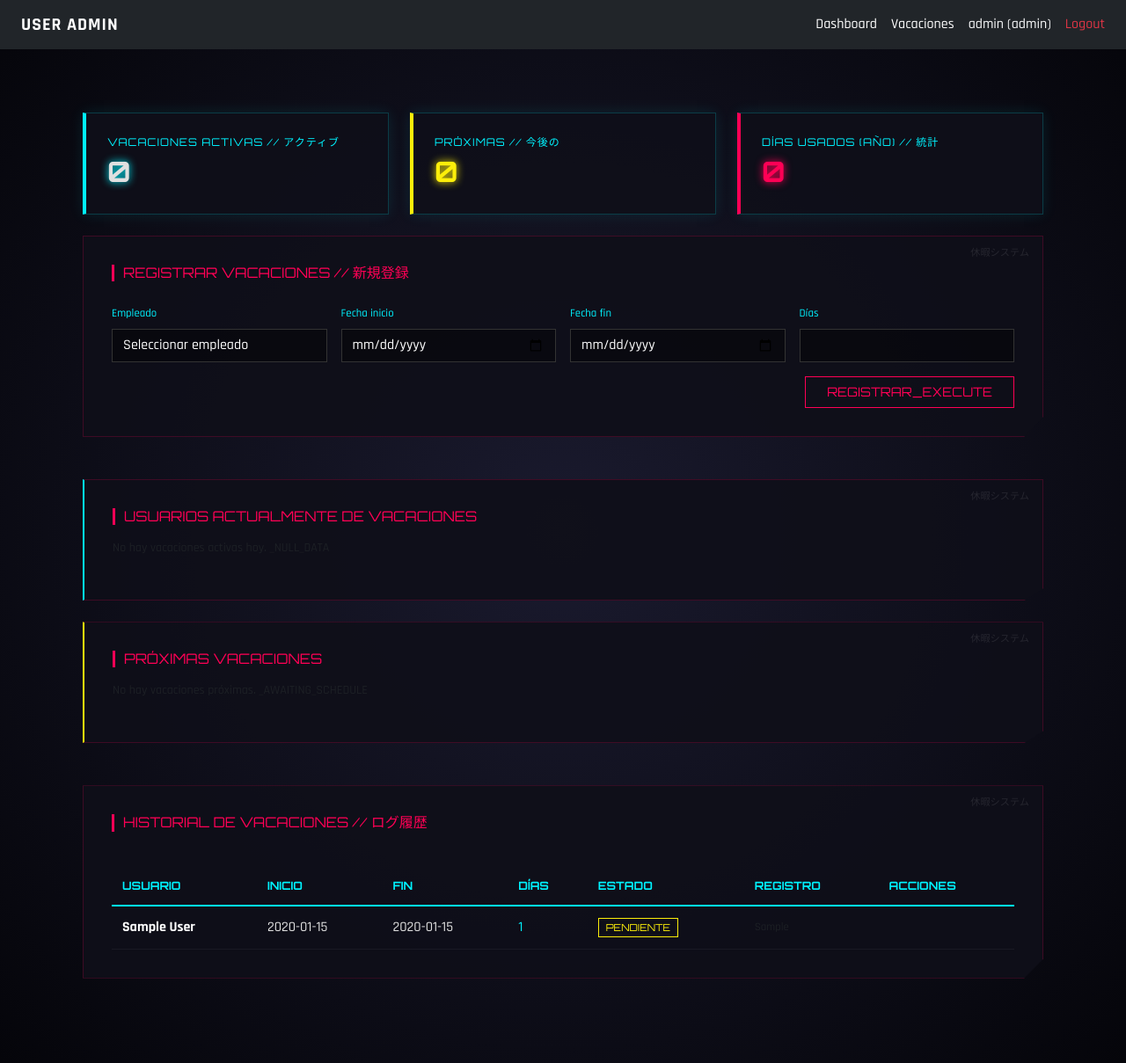
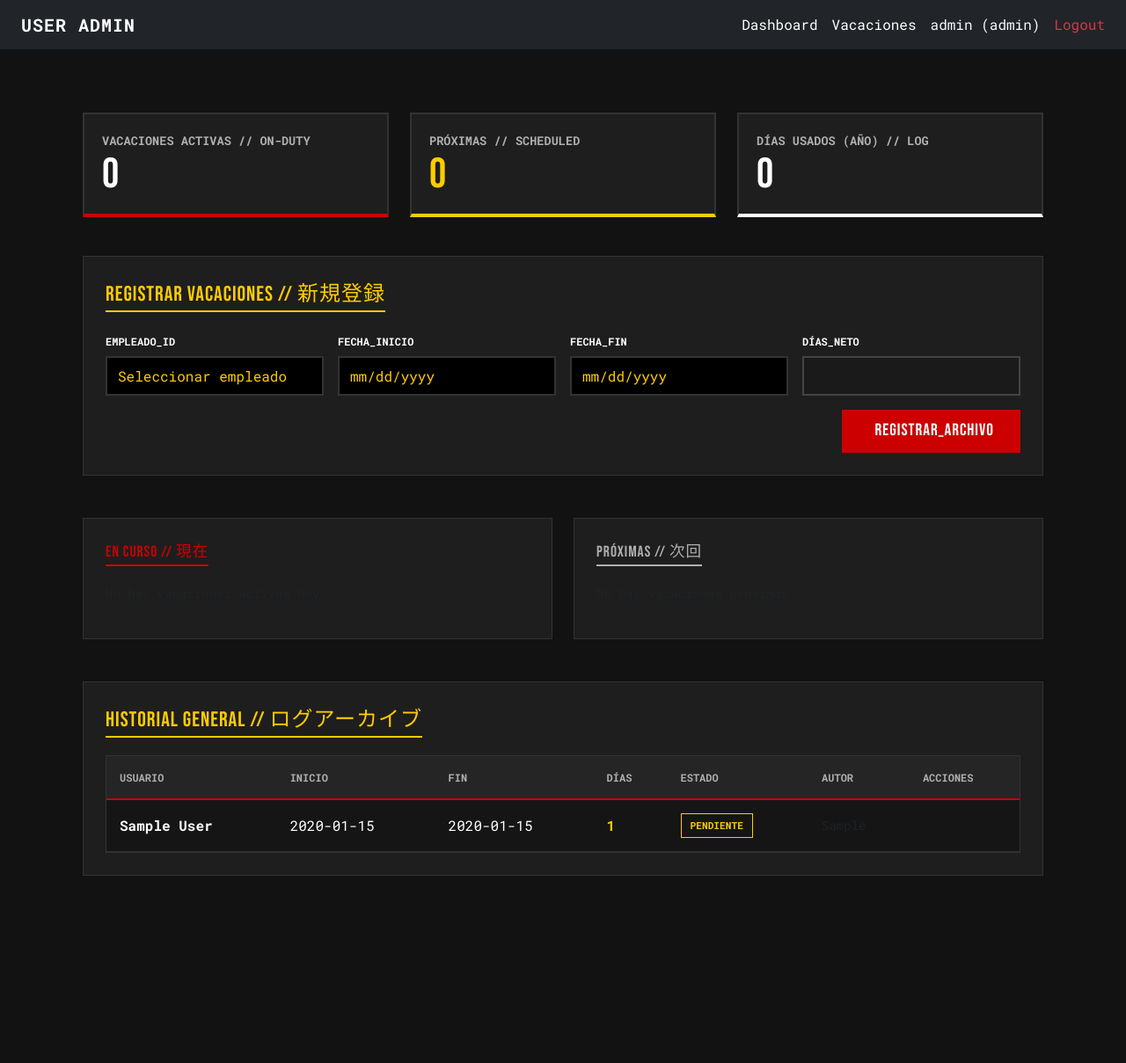
Before and after one commit to Corose/dashboard, a Flask app: page /vacaciones in a window 1280 px wide. Shown: the whole page at 88% size. After the commit the page ends 996 px from the top, so only its background shows below. Run offline with Flask 3, Linux system fonts and the light colour scheme; a user stored in the database is signed in; tables that the repository leaves empty hold one stand-in row (values such as "Sample post").

Commit message:
Fix Diseño v6

```diff
--- a/templates/vacaciones.html
+++ b/templates/vacaciones.html
@@ -2,151 +2,162 @@
 {% block content %}
 
 <style>
-    @import url('https://fonts.googleapis.com/css2?family=Orbitron:wght@400;700&family=Rajdhani:wght@300;500;700&display=swap');
+    @import url('https://fonts.googleapis.com/css2?family=Roboto+Mono:wght@400;700&family=Bebas+Neue&display=swap');
 
     :root {
-        --bg-dark: #05050a;
-        --neon-cyan: #00f3ff;
-        --neon-magenta: #ff0055;
-        --neon-yellow: #fcee0a;
-        --card-bg: rgba(15, 15, 25, 0.9);
+        --oni-red: #cc0000;
+        --hazard-yellow: #ffcc00;
+        --industrial-dark: #121212;
+        --panel-bg: #1e1e1e;
+        --text-main: #ffffff;
+        --text-muted: #b0b0b0;
+        --border-color: #333333;
     }
 
     body {
-        background-color: var(--bg-dark);
-        background-image: radial-gradient(circle at 50% 50%, #1a1a2e 0%, #05050a 100%);
-        color: #e0e0e0;
-        font-family: 'Rajdhani', sans-serif;
+        background-color: var(--industrial-dark);
+        color: var(--text-main);
+        font-family: 'Roboto Mono', monospace; /* Tipografía técnica muy legible */
     }
 
-    .container { position: relative; }
-
-    /* KPI CARDS */
+    /* KPI CARDS - Diseño robusto */
     .kpi-card {
-        background: var(--card-bg);
-        border: 1px solid rgba(0, 243, 255, 0.2);
-        border-left: 4px solid var(--neon-cyan);
-        padding: 1.5rem;
-        box-shadow: 0 0 15px rgba(0, 243, 255, 0.1);
-        transition: transform 0.3s, box-shadow 0.3s;
-    }
-    .kpi-card:hover {
-        transform: translateY(-5px);
-        box-shadow: 0 0 25px rgba(0, 243, 255, 0.3);
+        background: var(--panel-bg);
+        border: 2px solid var(--border-color);
+        border-bottom: 4px solid var(--oni-red);
+        padding: 20px;
+        margin-bottom: 20px;
     }
     .kpi-title {
-        font-family: 'Orbitron', sans-serif;
-        font-size: 0.75rem;
-        letter-spacing: 1px;
-        color: var(--neon-cyan);
+        color: var(--text-muted);
+        font-size: 0.85rem;
+        font-weight: bold;
+        text-transform: uppercase;
+        margin-bottom: 5px;
     }
     .kpi-number {
-        font-family: 'Orbitron', sans-serif;
+        font-family: 'Bebas Neue', cursive;
+        font-size: 3rem;
+        color: var(--text-main);
+        line-height: 1;
+    }
+    .kpi-icon {
         font-size: 2rem;
-        font-weight: 700;
-        text-shadow: 0 0 10px var(--neon-cyan);
-    }
-    .kpi-icon { font-size: 1.8rem; opacity: 0.7; color: var(--neon-cyan); }
-
-    /* CUSTOM CARDS & FORMS */
-    .card-custom {
-        background: var(--card-bg);
-        border: 1px solid rgba(255, 0, 85, 0.2);
-        padding: 2rem;
-        position: relative;
-        clip-path: polygon(0 0, 100% 0, 100% 90%, 98% 100%, 0 100%);
-    }
-    .card-custom h6 {
-        font-family: 'Orbitron', sans-serif;
-        color: var(--neon-magenta);
-        text-transform: uppercase;
-        border-left: 3px solid var(--neon-magenta);
-        padding-left: 10px;
+        color: var(--oni-red);
     }
 
-    .form-label { color: var(--neon-cyan); font-weight: 500; font-size: 0.8rem; }
+    /* CARD CUSTOM - Formularios y Secciones */
+    .card-custom {
+        background: var(--panel-bg);
+        border: 1px solid var(--border-color);
+        padding: 25px;
+        position: relative;
+    }
+    .section-header {
+        font-family: 'Bebas Neue', cursive;
+        font-size: 1.5rem;
+        color: var(--hazard-yellow);
+        letter-spacing: 1px;
+        border-bottom: 2px solid var(--hazard-yellow);
+        margin-bottom: 20px;
+        display: inline-block;
+    }
+
+    /* CAMPOS DE FORMULARIO - Máxima visibilidad */
+    .form-label {
+        color: var(--text-main);
+        font-weight: bold;
+        text-transform: uppercase;
+        font-size: 0.75rem;
+        margin-bottom: 8px;
+    }
     .form-control {
-        background: rgba(0, 0, 0, 0.4);
-        border: 1px solid #333;
-        color: #fff;
-        border-radius: 0;
+        background: #000000 !important;
+        border: 2px solid var(--border-color) !important;
+        border-radius: 0 !important;
+        color: var(--hazard-yellow) !important;
+        font-size: 1rem !important;
+        height: 45px;
     }
     .form-control:focus {
-        background: rgba(0, 0, 0, 0.6);
-        border-color: var(--neon-cyan);
-        box-shadow: 0 0 8px rgba(0, 243, 255, 0.4);
-        color: #fff;
+        border-color: var(--oni-red) !important;
+        box-shadow: none !important;
+    }
+    /* Estilo para el input readonly */
+    input[readonly] {
+        background: #1a1a1a !important;
+        border-color: #444 !important;
     }
 
-    /* BUTTONS */
-    .btn-danger {
-        background: transparent;
-        border: 1px solid var(--neon-magenta);
-        color: var(--neon-magenta);
-        font-family: 'Orbitron', sans-serif;
-        font-size: 0.9rem;
+    /* BOTONES */
+    .btn-registrar {
+        background-color: var(--oni-red);
+        color: white;
+        border: none;
+        border-radius: 0;
+        padding: 10px 30px;
+        font-family: 'Bebas Neue', cursive;
+        font-size: 1.2rem;
+        letter-spacing: 1px;
+        transition: 0.2s;
+    }
+    .btn-registrar:hover {
+        background-color: #ff0000;
+        box-shadow: 0 0 15px rgba(204, 0, 0, 0.4);
+        color: white;
+    }
+
+    /* TABLAS - Diseño Industrial Limpio */
+    .table-container {
+        border: 1px solid var(--border-color);
+        background: #151515;
+    }
+    .table-oni {
+        width: 100%;
+        margin-bottom: 0;
+        color: var(--text-main);
+        border-collapse: collapse;
+    }
+    .table-oni thead th {
+        background: #252525;
+        color: var(--text-muted);
         text-transform: uppercase;
-        transition: 0.3s;
-        border-radius: 0;
+        font-size: 0.75rem;
+        padding: 15px;
+        border-bottom: 2px solid var(--oni-red);
     }
-    .btn-danger:hover {
-        background: var(--neon-magenta);
-        box-shadow: 0 0 20px var(--neon-magenta);
-        color: #000;
+    .table-oni tbody td {
+        padding: 15px;
+        border-bottom: 1px solid var(--border-color);
+        vertical-align: middle;
     }
+    .table-oni tbody tr:hover {
+        background: rgba(255, 255, 255, 0.03);
+    }
+
+    /* BADGES */
+    .badge-access {
+        display: inline-block;
+        padding: 5px 10px;
+        border: 1px solid var(--text-muted);
+        font-size: 0.7rem;
+        font-weight: bold;
+    }
+
+    /* ICONOS DE ACCIÓN */
+    .action-btn {
+        color: var(--text-muted);
+        font-size: 1.1rem;
+        transition: 0.2s;
+    }
+    .action-btn:hover { color: var(--oni-red); }
 
     /* TEAM CARDS */
     .team-card {
-        background: rgba(255, 255, 255, 0.03);
-        border-bottom: 1px solid rgba(0, 243, 255, 0.1);
-        padding: 10px 15px;
-    }
-    .team-name { font-weight: 500; color: #fff; }
-    .team-count { color: var(--neon-yellow); font-family: 'Orbitron', sans-serif; font-size: 0.8rem; }
-
-    /* TABLE ONI */
-    .table-container { overflow-x: auto; }
-    .table-oni {
-        width: 100%;
-        margin-top: 1rem;
-        border-collapse: collapse;
-    }
-    .table-oni thead {
-        border-bottom: 2px solid var(--neon-cyan);
-        font-family: 'Orbitron', sans-serif;
-        color: var(--neon-cyan);
-        font-size: 0.8rem;
-    }
-    .table-oni th, .table-oni td { padding: 12px; text-align: left; }
-    .table-oni tbody tr { border-bottom: 1px solid rgba(255, 255, 255, 0.05); }
-    .table-oni tbody tr:hover { background: rgba(0, 243, 255, 0.05); }
-
-    .badge-access {
-        border: 1px solid var(--neon-cyan);
-        color: var(--neon-cyan);
-        padding: 3px 8px;
-        font-size: 0.7rem;
-        font-family: 'Orbitron', sans-serif;
-    }
-
-    .action-btn {
-        color: var(--neon-cyan);
-        transition: 0.2s;
-        background: none;
-        border: none;
-        padding: 0;
-    }
-    .action-btn:hover { color: var(--neon-magenta); filter: drop-shadow(0 0 5px var(--neon-magenta)); }
-
-    /* ESTILO JAPONÉS DECORATIVO */
-    .card-custom::after {
-        content: "休暇システム"; /* "Sistema de Vacaciones" en Japonés */
-        position: absolute;
-        top: 10px;
-        right: 15px;
-        font-size: 0.7rem;
-        color: rgba(255, 255, 255, 0.1);
-        font-family: serif;
+        background: #252525;
+        border: 1px solid var(--border-color);
+        padding: 12px;
+        margin-bottom: 10px;
     }
 </style>
 
@@ -156,46 +167,40 @@
         <div class="col-md-4">
             <div class="kpi-card d-flex justify-content-between align-items-center">
                 <div>
-                    <div class="kpi-title">VACACIONES ACTIVAS // アクティブ</div>
+                    <div class="kpi-title">VACACIONES ACTIVAS // ON-DUTY</div>
                     <div class="kpi-number">{{ activas|length }}</div>
                 </div>
-                <div class="kpi-icon">
-                    <i class="bi bi-calendar-check"></i>
-                </div>
+                <div class="kpi-icon"><i class="bi bi-calendar-check"></i></div>
             </div>
         </div>
 
         <div class="col-md-4">
-            <div class="kpi-card d-flex justify-content-between align-items-center" style="border-left-color: var(--neon-yellow);">
+            <div class="kpi-card d-flex justify-content-between align-items-center" style="border-bottom-color: var(--hazard-yellow);">
                 <div>
-                    <div class="kpi-title">PRÓXIMAS // 今後の</div>
-                    <div class="kpi-number" style="color: var(--neon-yellow); text-shadow: 0 0 10px var(--neon-yellow);">{{ proximas|length }}</div>
+                    <div class="kpi-title">PRÓXIMAS // SCHEDULED</div>
+                    <div class="kpi-number" style="color: var(--hazard-yellow);">{{ proximas|length }}</div>
                 </div>
-                <div class="kpi-icon" style="color: var(--neon-yellow);">
-                    <i class="bi bi-hourglass-split"></i>
-                </div>
+                <div class="kpi-icon" style="color: var(--hazard-yellow);"><i class="bi bi-hourglass-split"></i></div>
             </div>
         </div>
 
         <div class="col-md-4">
-            <div class="kpi-card d-flex justify-content-between align-items-center" style="border-left-color: var(--neon-magenta);">
+            <div class="kpi-card d-flex justify-content-between align-items-center" style="border-bottom-color: #fff;">
                 <div>
-                    <div class="kpi-title">DÍAS USADOS (AÑO) // 統計</div>
-                    <div class="kpi-number" style="color: var(--neon-magenta); text-shadow: 0 0 10px var(--neon-magenta);">{{ total_dias_anual }}</div>
+                    <div class="kpi-title">DÍAS USADOS (AÑO) // LOG</div>
+                    <div class="kpi-number">{{ total_dias_anual }}</div>
                 </div>
-                <div class="kpi-icon" style="color: var(--neon-magenta);">
-                    <i class="bi bi-bar-chart-line"></i>
-                </div>
+                <div class="kpi-icon" style="color: #fff;"><i class="bi bi-bar-chart-line"></i></div>
             </div>
         </div>
     </div>
 
     <div class="card-custom mb-5">
-        <h6 class="mb-4">Registrar Vacaciones // 新規登録</h6>
+        <div class="section-header">Registrar Vacaciones // 新規登録</div>
         <form method="POST" action="{{ url_for('solicitar_vacaciones') }}">
             <div class="row g-3">
                 <div class="col-md-3">
-                    <label class="form-label">Empleado</label>
+                    <label class="form-label">Empleado_ID</label>
                     <select name="user_id" class="form-control" required>
                         <option value="">Seleccionar empleado</option>
                         {% for user in usuarios %}
@@ -207,108 +212,103 @@
                 </div>
 
                 <div class="col-md-3">
-                    <label class="form-label">Fecha inicio</label>
+                    <label class="form-label">Fecha_Inicio</label>
                     <input type="date" name="fecha_inicio" id="fecha_inicio" class="form-control" required>
                 </div>
 
                 <div class="col-md-3">
-                    <label class="form-label">Fecha fin</label>
+                    <label class="form-label">Fecha_Fin</label>
                     <input type="date" name="fecha_fin" id="fecha_fin" class="form-control" required>
                 </div>
 
                 <div class="col-md-3">
-                    <label class="form-label">Días</label>
-                    <input type="number" name="dias" id="dias" class="form-control" readonly style="color:var(--neon-yellow); font-weight: bold;">
+                    <label class="form-label">Días_Neto</label>
+                    <input type="number" name="dias" id="dias" class="form-control" readonly>
                 </div>
 
                 <div class="col-12 text-end">
-                    <button type="submit" class="btn btn-danger px-4">
-                        <i class="bi bi-calendar-plus"></i> Registrar_Execute
+                    <button type="submit" class="btn btn-registrar">
+                        <i class="bi bi-calendar-plus me-2"></i> REGISTRAR_ARCHIVO
                     </button>
                 </div>
             </div>
         </form>
     </div>
 
-    <div class="card-custom mb-4" style="border-left: 2px solid var(--neon-cyan);">
-        <h6 class="mb-3">Usuarios Actualmente de Vacaciones</h6>
+    <div class="row mb-4">
+        <div class="col-md-6">
+            <div class="card-custom mb-4">
+                <div class="section-header" style="font-size: 1.1rem; border-color: var(--oni-red); color: var(--oni-red);">En Curso // 現在</div>
                 {% if activas %}
                     {% for v in activas %}
-            <div class="team-card mb-2">
+                    <div class="team-card">
                         <div class="d-flex justify-content-between align-items-center">
-                    <div class="team-name">
-                        <i class="bi bi-calendar-check me-2" style="color: var(--neon-cyan);"></i>
-                        {{ v.user.nombre }}
-                    </div>
-                    <div class="team-count">
-                        {{ v.dias_restantes }} días restantes
-                    </div>
+                            <span style="font-weight: bold;">{{ v.user.nombre }}</span>
+                            <span style="color: var(--oni-red);">{{ v.dias_restantes }} DÍAS RESTANTES</span>
                         </div>
                     </div>
                     {% endfor %}
                 {% else %}
-            <p class="text-muted small">No hay vacaciones activas hoy. _NULL_DATA</p>
+                    <p class="text-muted small">No hay vacaciones activas hoy.</p>
                 {% endif %}
             </div>
-
-    <div class="card-custom mb-5" style="border-left: 2px solid var(--neon-yellow);">
-        <h6 class="mb-3">Próximas Vacaciones</h6>
+        </div>
+        <div class="col-md-6">
+            <div class="card-custom mb-4">
+                <div class="section-header" style="font-size: 1.1rem; border-color: var(--text-muted); color: var(--text-muted);">Próximas // 次回</div>
                 {% if proximas %}
                     {% for v in proximas %}
-            <div class="team-card mb-2">
+                    <div class="team-card">
                         <div class="d-flex justify-content-between align-items-center">
-                    <div class="team-name">
-                        <i class="bi bi-hourglass-split me-2" style="color: var(--neon-yellow);"></i>
-                        {{ v.user.nombre }} <span class="text-muted" style="font-size: 0.8rem;">// {{ v.fecha_inicio }}</span>
-                    </div>
-                    <div class="team-count">
-                        Faltan {{ v.dias_para_iniciar }} días
-                    </div>
+                            <span>{{ v.user.nombre }} <small style="opacity: 0.6;">({{ v.fecha_inicio }})</small></span>
+                            <span style="color: var(--hazard-yellow);">FALTAN {{ v.dias_para_iniciar }} DÍAS</span>
                         </div>
                     </div>
                     {% endfor %}
                 {% else %}
-            <p class="text-muted small">No hay vacaciones próximas. _AWAITING_SCHEDULE</p>
+                    <p class="text-muted small">No hay vacaciones próximas.</p>
                 {% endif %}
+            </div>
+        </div>
     </div>
 
     <div class="card-custom mb-5">
-        <h6 class="mb-4">Historial de Vacaciones // ログ履歴</h6>
+        <div class="section-header">Historial General // ログアーカイブ</div>
         <div class="table-container">
             <table class="table-oni">
                 <thead>
                     <tr>
-                        <th>USUARIO</th>
-                        <th>INICIO</th>
-                        <th>FIN</th>
-                        <th>DÍAS</th>
-                        <th>ESTADO</th>
-                        <th>REGISTRO</th>
-                        <th>ACCIONES</th>
+                        <th>Usuario</th>
+                        <th>Inicio</th>
+                        <th>Fin</th>
+                        <th>Días</th>
+                        <th>Estado</th>
+                        <th>Autor</th>
+                        <th>Acciones</th>
                     </tr>
                 </thead>
                 <tbody>
                     {% for v in vacaciones %}
                     <tr>
-                        <td class="fw-bold" style="color: #fff;">{{ v.user.nombre }}</td>
+                        <td style="font-weight: bold; color: #fff;">{{ v.user.nombre }}</td>
                         <td>{{ v.fecha_inicio }}</td>
                         <td>{{ v.fecha_fin }}</td>
-                        <td style="color: var(--neon-cyan);">{{ v.dias_solicitados }}</td>
+                        <td style="color: var(--hazard-yellow); font-weight: bold;">{{ v.dias_solicitados }}</td>
                         <td>
                             {% if v.estado == "Aprobado" %}
-                            <span class="badge-access">APROBADO</span>
+                            <span class="badge-access" style="border-color: #28a745; color: #28a745;">APROBADO</span>
                             {% elif v.estado == "Pendiente" %}
-                            <span class="badge-access" style="border-color:var(--neon-yellow); color: var(--neon-yellow);">PENDIENTE</span>
+                            <span class="badge-access" style="border-color: var(--hazard-yellow); color: var(--hazard-yellow);">PENDIENTE</span>
                             {% elif v.estado == "Rechazado" %}
-                            <span class="badge-access" style="border-color:var(--neon-magenta); color: var(--neon-magenta);">RECHAZADO</span>
+                            <span class="badge-access" style="border-color: var(--oni-red); color: var(--oni-red);">RECHAZADO</span>
                             {% endif %}
                         </td>
-                        <td class="text-muted" style="font-size: 0.8rem;">{{ v.registrado_por or "-" }}</td>
+                        <td class="text-muted small">{{ v.registrado_por or "-" }}</td>
                         <td>
                             <a href="{{ url_for('edit_vacacion', id=v.id) }}" class="action-btn">
                                 <i class="bi bi-pencil-square"></i>
                             </a>
-                            <button onclick="eliminarVacacion({{ v.id }})" class="action-btn ms-2">
+                            <button onclick="eliminarVacacion({{ v.id }})" class="action-btn ms-2" style="background:none; border:none; padding:0;">
                                 <i class="bi bi-trash"></i>
                             </button>
                         </td>
@@ -318,6 +318,7 @@
             </table>
         </div>
     </div>
+
 </div>
 
 <script>
```
Lines whose indentation alone changed are shown as unchanged.
